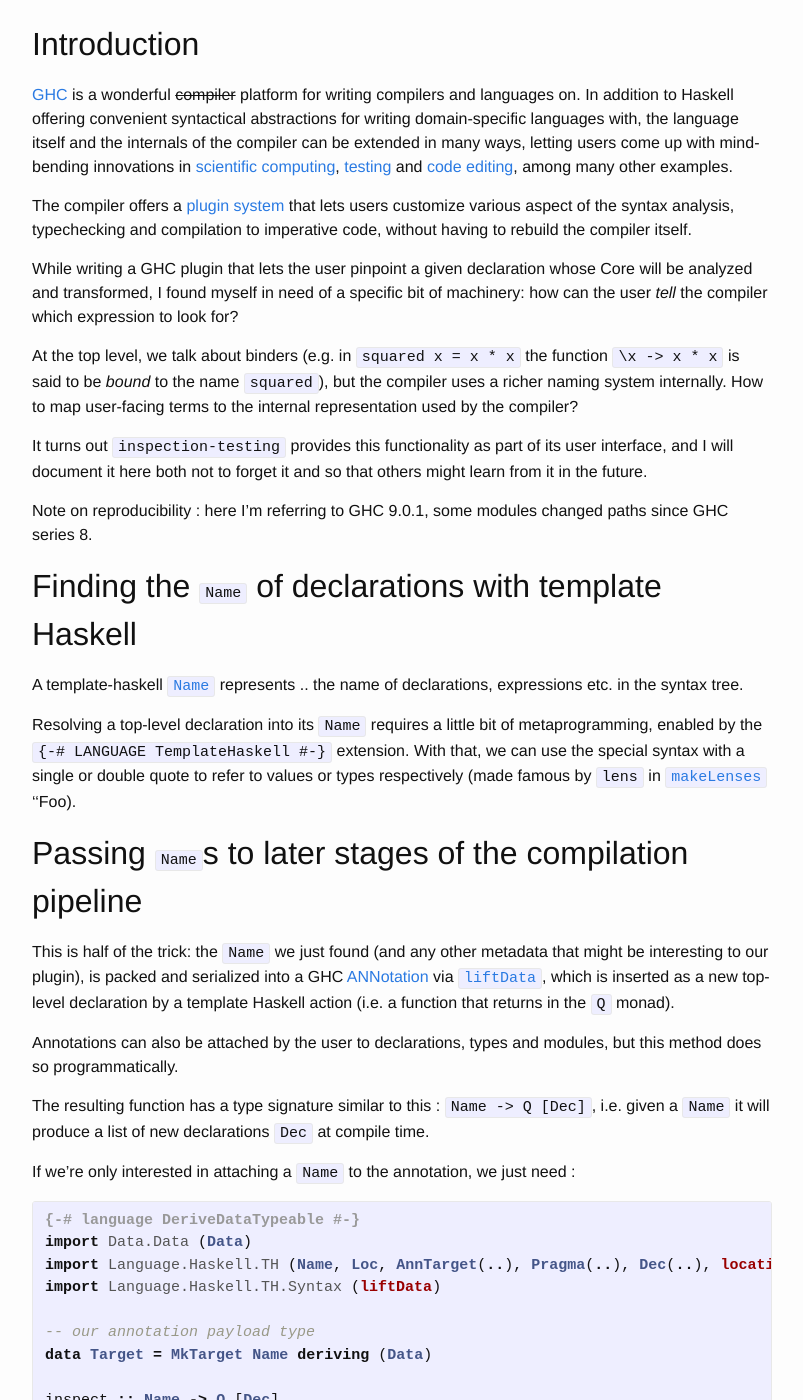
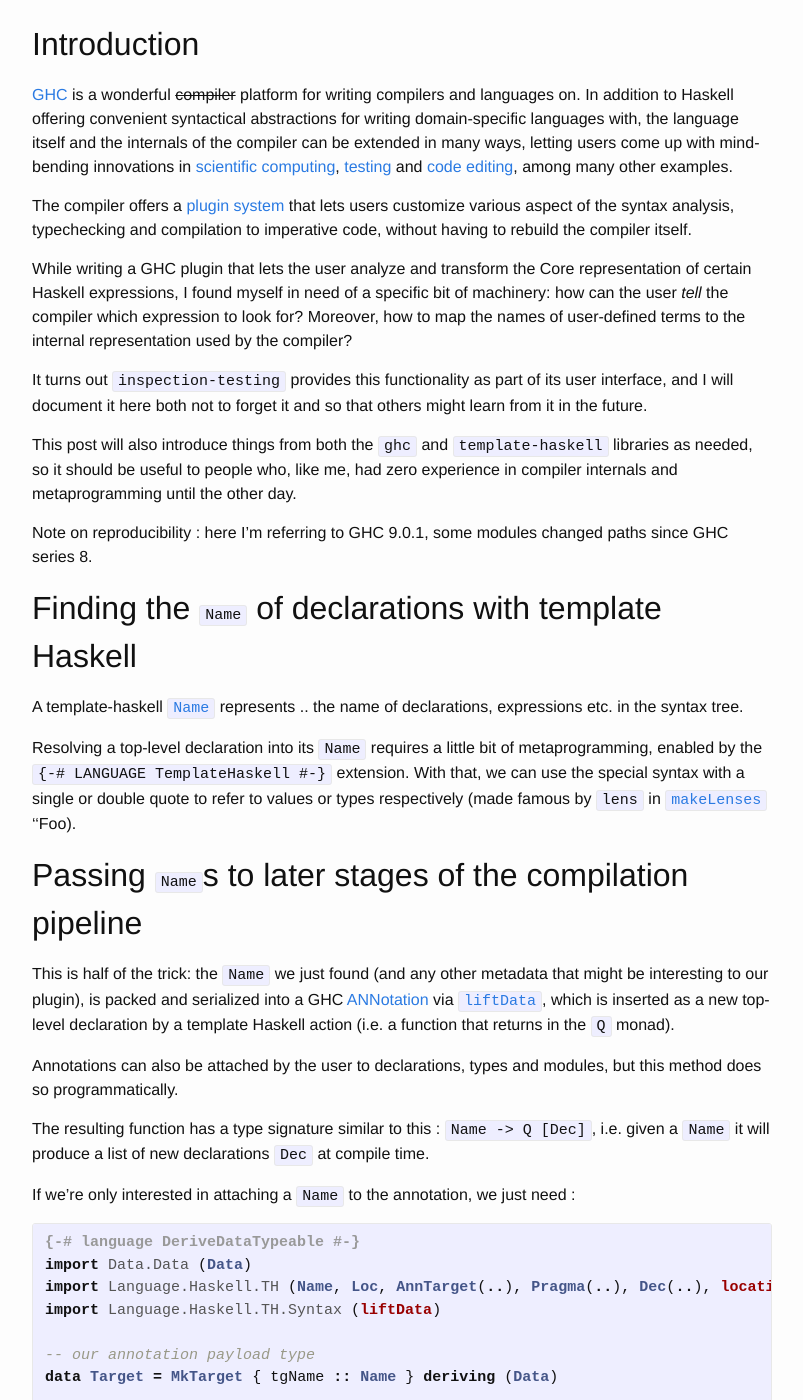
Before and after one commit to ocramz/ocramz.github.io, a Jekyll site: the page built from _posts/2021-06-22-finding-core-th.markdown, in a window 1280 px wide and 1400 px high, scrolled down 222 px. Shown: the whole window, without its empty margins (238-1041 px from the left). Built offline with Jekyll 4.4.1, drawn with Linux system fonts in a browser that asks for light colours; some of the changed text lies outside the part shown.

Commit message:
blog update

```diff
--- a/_posts/2021-06-22-finding-core-th.markdown
+++ b/_posts/2021-06-22-finding-core-th.markdown
@@ -11,11 +11,11 @@ categories: Haskell GHC metaprogramming
 
 The compiler offers a [plugin system](https://downloads.haskell.org/ghc/latest/docs/html/users_guide/extending_ghc.html#compiler-plugins) that lets users customize various aspect of the syntax analysis, typechecking and compilation to imperative code, without having to rebuild the compiler itself.
 
-While writing a GHC plugin that lets the user pinpoint a given declaration whose Core will be analyzed and transformed, I found myself in need of a specific bit of machinery: how can the user _tell_ the compiler which expression to look for?
-
-At the top level, we talk about binders (e.g. in `squared x = x * x` the function `\x -> x * x` is said to be _bound_ to the name `squared`), but the compiler uses a richer naming system internally. How to map user-facing terms to the internal representation used by the compiler?
+While writing a GHC plugin that lets the user analyze and transform the Core representation of certain Haskell expressions, I found myself in need of a specific bit of machinery: how can the user _tell_ the compiler which expression to look for? Moreover, how to map the names of user-defined terms to the internal representation used by the compiler?
 
 It turns out `inspection-testing` provides this functionality as part of its user interface, and I will document it here both not to forget it and so that others might learn from it in the future.
+
+This post will also introduce things from both the `ghc` and `template-haskell` libraries as needed, so it should be useful to people who, like me, had zero experience in compiler internals and metaprogramming until the other day.
 
 Note on reproducibility : here I'm referring to GHC 9.0.1, some modules changed paths since GHC series 8.
 
@@ -42,7 +42,7 @@ import Language.Haskell.TH (Name, Loc, AnnTarget(..), Pragma(..), Dec(..), locat
 import Language.Haskell.TH.Syntax (liftData)
 
 -- our annotation payload type
-data Target = MkTarget Name deriving (Data)
+data Target = MkTarget { tgName :: Name } deriving (Data)
 
 inspect :: Name -> Q [Dec]
 inspect n = do
@@ -123,7 +120,7 @@ plugin = defaultPlugin {
 As a minimal example, let's pretty-print the Core expression corresponding to the `Name` we just found:
 
 {% highlight haskell %}
--- | Print the Core representation of the expression that has the given Name
+-- Print the Core representation of the expression that has the given Name
 printCore :: ModGuts -> TH.Name -> CoreM ()
 printCore guts thn = do
   n <- fromTHName thn
@@ -147,7 +144,7 @@ lookupNameInGuts guts n = listToMaybe
 And that's it! All that's left is to package `printCore` into a plugin pass called `install`:
 
 {% highlight haskell %}
--- | append a 'CoreDoPluginPass' at the _end_ of the 'CoreToDo' list
+-- append a 'CoreDoPluginPass' at the _end_ of the 'CoreToDo' list
 install :: [CommandLineOption] -> [CoreToDo] -> CoreM [CoreToDo]
 install _ todos = pure (todos ++ [pass])
   where
@@ -155,10 +152,34 @@ install _ todos = pure (todos ++ [pass])
       let (guts', targets) = extractTargets guts
       traverse_ (\(_, t) -> printCore guts' (tgName t)) targets
       pure guts'
-    pname = "AD-Plugin"
+    pname = "My-plugin"
 {% endhighlight %}
 
 Here it's important to stress that `install` _appends_ our plugin pass to the ones received as input from the upstream compilation pipeline.
+
+
+## Trying out our plugin
+
+A GHC plugin can be imported as any other Haskell library in the `build-depends` section of the Cabal file. While developing a plugin, one should ensure that the test `hs-srcs-dirs` directory is distinct from that under which the plugin source is defined, so as not to form an import loop.
+
+With this, we can declare a minimal module that imports the TH helper `inspect` and the module as well:
+
+{% highlight haskell %}
+{-# LANGUAGE TemplateHaskell #-}
+{-# OPTIONS_GHC -fplugin=Numeric.AD.Plugin #-}
+
+-- try with both type signatures for extra fun
+
+f :: Double -> Double -> Double
+-- f :: Floating a => a -> a -> a
+f = \x y -> sqrt x + y
+
+inspect 'f
+{% endhighlight %}
+
+
+
+
 
 
 
```
Also changed, not shown: other parts of _posts/2021-06-22-finding-core-th.markdown (+3 -6 lines), 1 other file.
